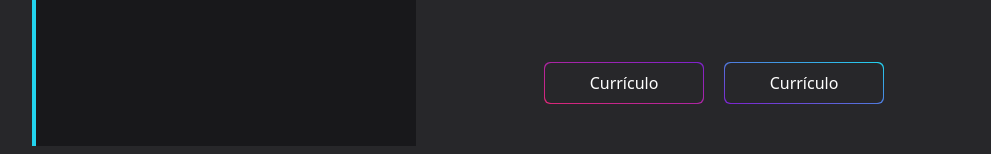
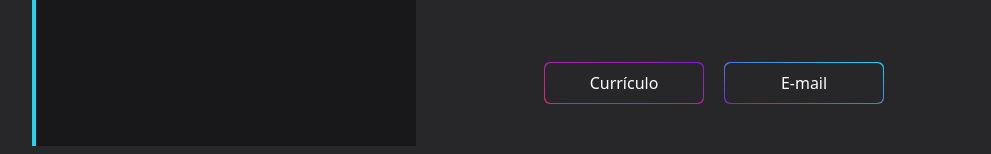
Before and after one commit to alysonbarreto02/desafio-02, a Next.js app: page / in a window 1280 px wide. Shown: the part 1326-1480 px from the top of the page, without its empty margins (96-1087 px from the left). Built offline with nearby package versions, Linux system fonts and the light colour scheme.

Commit message:
feat: consertando URLs

```diff
--- a/src/components/Init/Init.tsx
+++ b/src/components/Init/Init.tsx
@@ -1,8 +1,8 @@
 import { Developer } from "./Developer";
-import { GitHub } from "./GitHub";
+import { GitHub } from "./Buttons/GitHubButton";
 import { IAm } from "./IAm";
 import { IuriSilva } from "./IuriSilva";
-import { Linkedin } from "./Linkedin";
+import { Linkedin } from "./Buttons/LinkedinButton";
 import { Polygon } from "./Polygon";
 
 export default function Init() {
--- /dev/null
+++ b/src/components/Projetos/Projetos.tsx
@@ -0,0 +1,3 @@
+export default function Projetos() {
+
+}
--- /dev/null
+++ b/src/components/SobreMim/Buttons/CurrículoButton.tsx
@@ -0,0 +1,5 @@
+export function CurrículoButton() {
+    return <div className="border-transparent bg-gradient-to-tr to-purple-700 from-pink-600 rounded-md p-px w-40 text-center">
+        <button className="bg-zinc-800 w-full rounded-md h-10">Currículo</button>
+    </div>;
+}
--- /dev/null
+++ b/src/components/SobreMim/Buttons/EMailButton.tsx
@@ -0,0 +1,5 @@
+export function EMail() {
+    return <div className="border-transparent bg-gradient-to-bl to-purple-700 from-cyan-400 rounded-md p-px w-40 text-center">
+        <button className="bg-zinc-800 w-full rounded-md h-10">E-mail</button>
+    </div>;
+}
--- a/src/components/SobreMim/SobreMim.tsx
+++ b/src/components/SobreMim/SobreMim.tsx
@@ -7,6 +7,8 @@ import { Title } from "./Title";
 import { Twitch } from "./Icons/Twitch";
 import { Twiter } from "./Icons/Twiter";
 import { YouTube } from "./Icons/YouTube";
+import { CurrículoButton } from "./Buttons/CurrículoButton";
+import { EMail } from "./Buttons/EMailButton";
 
 export default function SobreMim() {
     return (
@@ -26,12 +28,8 @@ export default function SobreMim() {
                     <Facebook />
                 </div>
                 <div className="flex gap-5 mt-16">
-                    <div className="border-transparent bg-gradient-to-tr to-purple-700 from-pink-600 rounded-md p-px w-40 text-center">
-                        <button className="bg-zinc-800 w-full rounded-md h-10">Currículo</button>
-                    </div>
-                    <div className="border-transparent bg-gradient-to-bl to-purple-700 from-cyan-400 rounded-md p-px w-40 text-center">
-                        <button className="bg-zinc-800 w-full rounded-md h-10">Currículo</button>
-                    </div>
+                    <CurrículoButton />
+                    <EMail />
                 </div>
             </div>
         </div>
```
Also changed, not shown: src/components/Init/Buttons/GitHubButton.tsx (renamed from src/components/Init/GitHub.tsx), src/components/Init/Buttons/LinkedinButton.tsx (renamed from src/components/Init/Linkedin.tsx).
